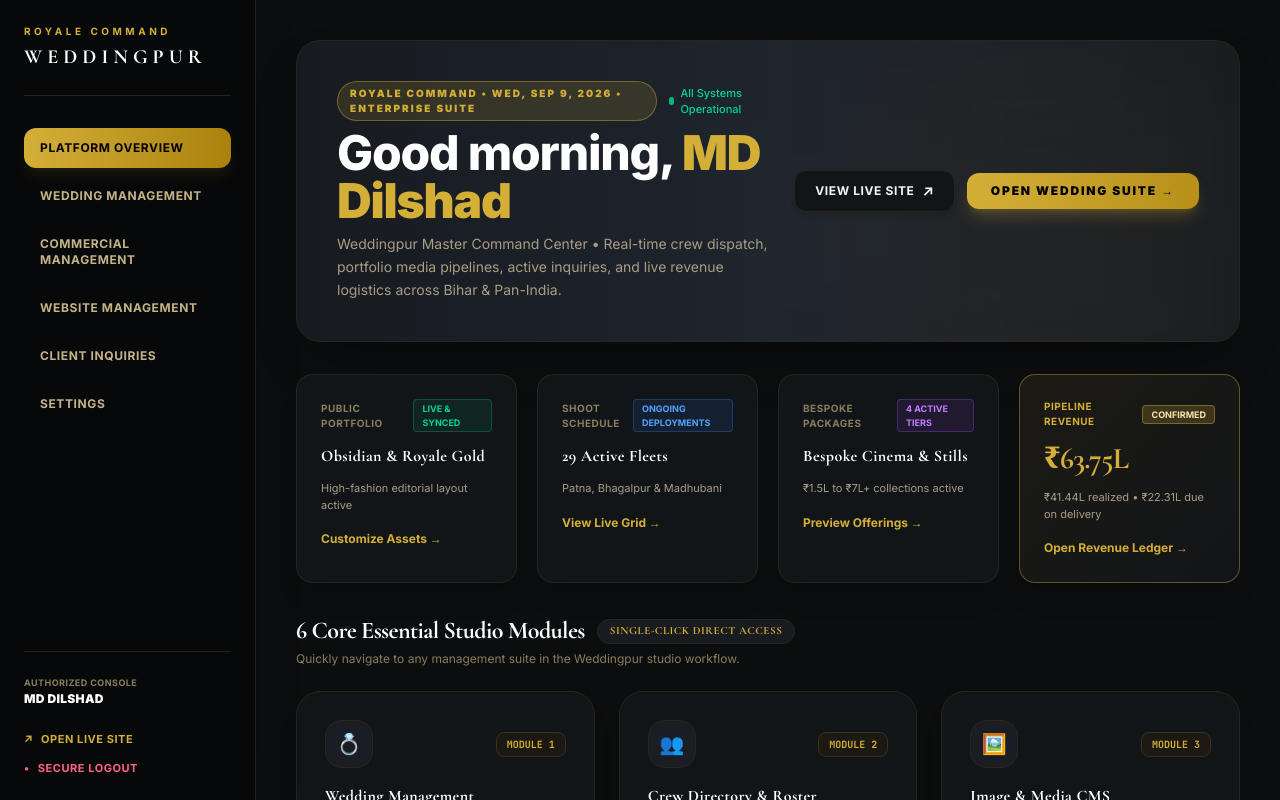
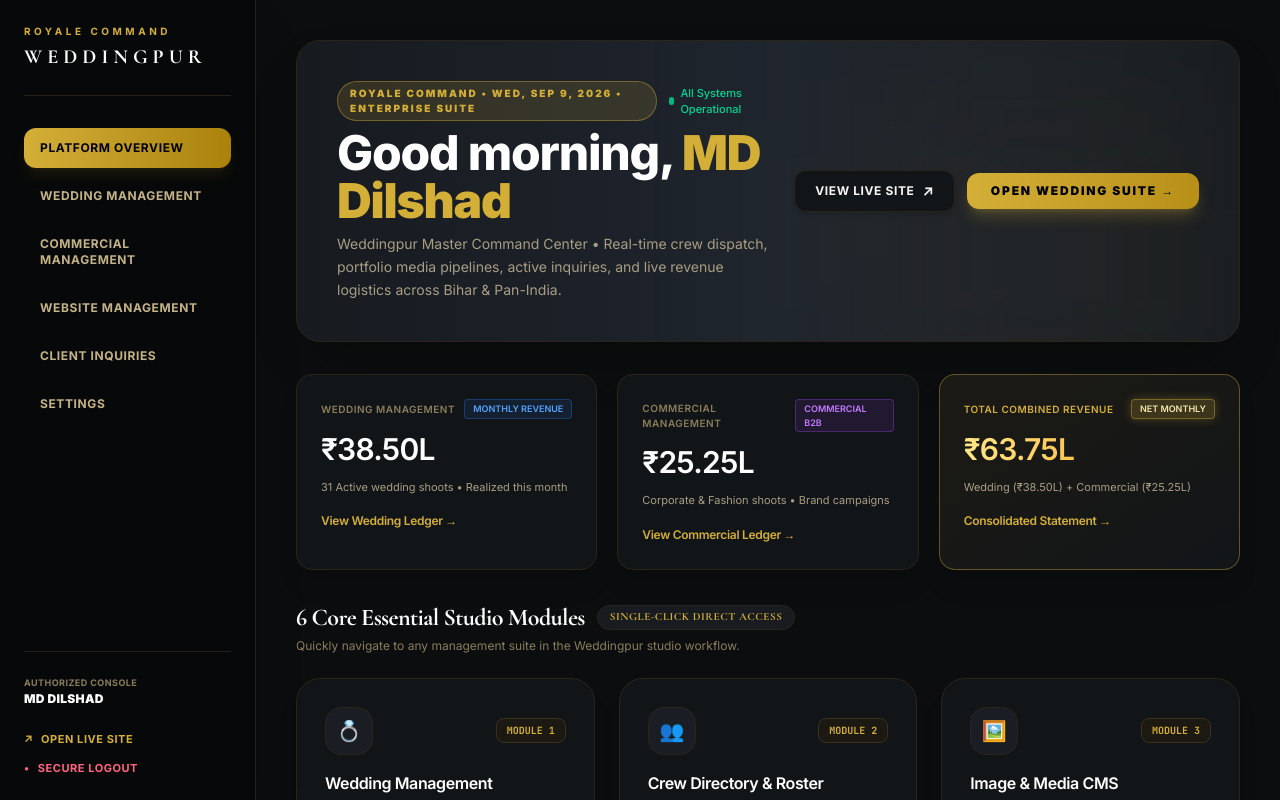
Before and after one commit to Dilshad1234-alam/wedding-studio, a Next.js app: page /admin/overview in a window 1280 px wide. Shown: the top 800 px of the page. Built offline with nearby package versions, Linux system fonts and the light colour scheme.

Commit message:
Modify a admin panel

```diff
--- a/src/app/admin/overview/page.js
+++ b/src/app/admin/overview/page.js
@@ -4,6 +4,11 @@ import Link from 'next/link';
 
 export default function OverviewPage() {
   const [currentDate, setCurrentDate] = useState('');
+  const [revenue, setRevenue] = useState({
+    wedding: { amount: "₹38.50L", activeShoots: 31 },
+    commercial: { amount: "₹25.25L" },
+    total: "₹63.75L"
+  });
 
   useEffect(() => {
     const d = new Date();
@@ -113,64 +118,53 @@ export default function OverviewPage() {
         </div>
       </div>
 
-      {/* 2. TOP STATUS ROW */}
-      <div className="grid grid-cols-1 sm:grid-cols-2 lg:grid-cols-4 gap-5">
+      {/* 2. TOP REVENUE LOGISTICS ROW */}
+      <div className="grid grid-cols-1 md:grid-cols-3 gap-5">
 
+        {/* Card 1: Wedding Management */}
         <div className="bg-[#121518] border border-[#2B2519] rounded-2xl p-6 shadow-xl space-y-3 relative hover:border-[#D4AF37]/40 transition-colors">
           <div className="flex justify-between items-center">
-            <span className="text-[10px] font-bold uppercase tracking-wider text-[#8A7D5C]">PUBLIC PORTFOLIO</span>
-            <span className="px-2 py-0.5 rounded text-[9px] font-bold bg-emerald-500/10 text-emerald-400 border border-emerald-500/30">
-              LIVE & SYNCED
+            <span className="text-[10px] font-sans font-semibold uppercase tracking-wider text-[#8A7D5C]">WEDDING MANAGEMENT</span>
+            <span className="px-2 py-0.5 rounded text-[9px] font-sans font-semibold bg-blue-500/10 text-blue-400 border border-blue-500/30">
+              MONTHLY REVENUE
             </span>
           </div>
-          <h4 className="text-base font-extrabold text-white tracking-wide">Obsidian & Royale Gold</h4>
-          <p className="text-[11px] text-[#A89D84]">High-fashion editorial layout active</p>
-          <Link className="inline-block text-xs font-bold text-[#D4AF37] hover:text-[#F3E5AB] pt-1" href="/admin/media">
-            Customize Assets →
+          <h4 className="text-3xl font-sans font-semibold tracking-tight text-white">{revenue.wedding.amount}</h4>
+          <p className="text-[11px] font-sans text-[#A89D84]">{revenue.wedding.activeShoots} Active wedding shoots • Realized this month</p>
+          <Link className="inline-block text-xs font-sans font-semibold tracking-tight text-[#D4AF37] hover:text-[#F3E5AB] pt-1" href="/admin/wedding-management">
+            View Wedding Ledger →
           </Link>
         </div>
 
+        {/* Card 2: Commercial Management */}
         <div className="bg-[#121518] border border-[#2B2519] rounded-2xl p-6 shadow-xl space-y-3 relative hover:border-[#D4AF37]/40 transition-colors">
           <div className="flex justify-between items-center">
-            <span className="text-[10px] font-bold uppercase tracking-wider text-[#8A7D5C]">SHOOT SCHEDULE</span>
-            <span className="px-2 py-0.5 rounded text-[9px] font-bold bg-blue-500/10 text-blue-400 border border-blue-500/30">
-              ONGOING DEPLOYMENTS
+            <span className="text-[10px] font-sans font-semibold uppercase tracking-wider text-[#8A7D5C]">COMMERCIAL MANAGEMENT</span>
+            <span className="px-2 py-0.5 rounded text-[9px] font-sans font-semibold bg-purple-500/10 text-purple-400 border border-purple-500/30">
+              COMMERCIAL B2B
             </span>
           </div>
-          <h4 className="text-base font-extrabold text-white tracking-wide">29 Active Fleets</h4>
-          <p className="text-[11px] text-[#A89D84]">Patna, Bhagalpur & Madhubani</p>
-          <Link className="inline-block text-xs font-bold text-[#D4AF37] hover:text-[#F3E5AB] pt-1" href="/admin/wedding-management">
-            View Live Grid →
+          <h4 className="text-3xl font-sans font-semibold tracking-tight text-white">{revenue.commercial.amount}</h4>
+          <p className="text-[11px] font-sans text-[#A89D84]">Corporate & Fashion shoots • Brand campaigns</p>
+          <Link className="inline-block text-xs font-sans font-semibold tracking-tight text-[#D4AF37] hover:text-[#F3E5AB] pt-1" href="/admin/commercial">
+            View Commercial Ledger →
           </Link>
         </div>
 
-        <div className="bg-[#121518] border border-[#2B2519] rounded-2xl p-6 shadow-xl space-y-3 relative hover:border-[#D4AF37]/40 transition-colors">
+        {/* Card 3: Combined Monthly Total */}
+        <div className="bg-gradient-to-br from-[#1C1A14] to-[#121518] border border-[#D4AF37]/40 rounded-2xl p-6 shadow-xl space-y-3 relative shadow-[0_0_25px_rgba(212,175,55,0.1)]">
           <div className="flex justify-between items-center">
-            <span className="text-[10px] font-bold uppercase tracking-wider text-[#8A7D5C]">BESPOKE PACKAGES</span>
-            <span className="px-2 py-0.5 rounded text-[9px] font-bold bg-purple-500/10 text-purple-400 border border-purple-500/30">
-              4 ACTIVE TIERS
+            <span className="text-[10px] font-sans font-semibold uppercase tracking-wider text-[#D4AF37]">TOTAL COMBINED REVENUE</span>
+            <span className="px-2 py-0.5 rounded text-[9px] font-sans font-semibold bg-[#D4AF37]/20 text-[#F3E5AB] border border-[#D4AF37]/40 shadow-[0_0_10px_rgba(212,175,55,0.3)]">
+              NET MONTHLY
             </span>
           </div>
-          <h4 className="text-base font-extrabold text-white tracking-wide">Bespoke Cinema & Stills</h4>
-          <p className="text-[11px] text-[#A89D84]">₹1.5L to ₹7L+ collections active</p>
-          <Link className="inline-block text-xs font-bold text-[#D4AF37] hover:text-[#F3E5AB] pt-1" href="/services" target="_blank">
-            Preview Offerings →
-          </Link>
-        </div>
-
-        <div className="bg-gradient-to-br from-[#1C1A14] to-[#121518] border border-[#D4AF37]/40 rounded-2xl p-6 shadow-xl space-y-3 relative">
-          <div className="flex justify-between items-center">
-            <span className="text-[10px] font-bold uppercase tracking-wider text-[#D4AF37]">PIPELINE REVENUE</span>
-            <span className="px-2 py-0.5 rounded text-[9px] font-bold bg-[#D4AF37]/20 text-[#F3E5AB] border border-[#D4AF37]/40">
-              CONFIRMED
-            </span>
-          </div>
-          <h4 className="text-3xl font-black tracking-tight text-[#D4AF37]">
-            ₹63.75L
+          <h4 className="text-3xl font-sans font-semibold tracking-tight text-transparent bg-clip-text bg-gradient-to-r from-amber-200 to-amber-500">
+            {revenue.total}
           </h4>
-          <p className="text-[11px] text-[#A89D84]">₹41.44L realized • ₹22.31L due on delivery</p>
-          <Link className="inline-block text-xs font-bold text-[#D4AF37] hover:text-[#F3E5AB] pt-1" href="/admin/wedding-management">
-            Open Revenue Ledger →
+          <p className="text-[11px] font-sans text-[#A89D84]">Wedding ({revenue.wedding.amount}) + Commercial ({revenue.commercial.amount})</p>
+          <Link className="inline-block text-xs font-sans font-semibold tracking-tight text-[#D4AF37] hover:text-[#F3E5AB] pt-1" href="/admin/overview">
+            Consolidated Statement →
           </Link>
         </div>
 
@@ -207,20 +201,20 @@ export default function OverviewPage() {
                 </div>
 
                 <div>
-                  <h4 className="text-base font-extrabold text-white tracking-wide group-hover:text-[#F3E5AB] transition-colors">
+                  <h4 className="text-base font-sans font-semibold tracking-tight text-white group-hover:text-[#F3E5AB] transition-colors">
                     {module.title}
                   </h4>
-                  <span className="text-[10px] font-bold text-[#8A7D5C] uppercase tracking-wider block mb-2 mt-1">
+                  <span className="text-[10px] font-sans font-semibold text-[#8A7D5C] uppercase tracking-wider block mb-2 mt-1">
                     STATUS: {module.badge}
                   </span>
-                  <p className="text-xs text-[#A89D84] font-normal leading-relaxed">
+                  <p className="text-xs font-sans text-[#A89D84] font-normal leading-relaxed">
                     {module.desc}
                   </p>
                 </div>
               </div>
 
               <div className="pt-4 border-t border-[#1C1F24]">
-                <Link className="w-full py-2.5 rounded-xl border border-[#2B2519] bg-[#16191F] group-hover:bg-gradient-to-r group-hover:from-[#D4AF37] group-hover:to-[#B89018] group-hover:text-black text-[#D4AF37] text-xs font-black uppercase tracking-wider flex items-center justify-center gap-2 transition-all duration-300 shadow-md cursor-pointer" href={module.link}>
+                <Link className="w-full py-2.5 rounded-xl border border-[#2B2519] bg-[#16191F] group-hover:bg-gradient-to-r group-hover:from-[#D4AF37] group-hover:to-[#B89018] group-hover:text-black text-[#D4AF37] text-xs font-sans font-semibold uppercase tracking-wider flex items-center justify-center gap-2 transition-all duration-300 shadow-md cursor-pointer" href={module.link}>
                   {module.actionText}
                 </Link>
               </div>
--- a/src/app/contact/page.js
+++ b/src/app/contact/page.js
@@ -1,7 +1,9 @@
 "use client";
 import React, { useState, useEffect } from 'react';
+import { useProtectedAction } from '@/hooks/useProtectedAction';
 
 export default function ContactPage() {
+  const { handleProtectedAction } = useProtectedAction();
   const [formData, setFormData] = useState({
     name: '',
     mobile: '',
@@ -217,7 +219,7 @@ export default function ContactPage() {
             </div>
           )}
 
-          <form onSubmit={handleSubmit} className="space-y-5">
+          <form onSubmit={handleProtectedAction(handleSubmit)} className="space-y-5">
             {/* Name & Mobile */}
             <div className="grid grid-cols-1 sm:grid-cols-2 gap-4">
               <div>
--- a/src/app/films/page.js
+++ b/src/app/films/page.js
@@ -1,8 +1,10 @@
 "use client";
 import React, { useState } from 'react';
 import Link from 'next/link';
+import { useProtectedAction } from '@/hooks/useProtectedAction';
 
 export default function FilmsPage() {
+  const { handleProtectedAction } = useProtectedAction();
   const [activeCategory, setActiveCategory] = useState('all');
 
   // Hero showcase films mapped to each category
@@ -186,6 +188,7 @@ export default function FilmsPage() {
           href={currentHero.youtubeUrl}
           target="_blank"
           rel="noopener noreferrer"
+          onClick={handleProtectedAction()}
           className="w-full group relative block aspect-[16/9] sm:aspect-[21/9] rounded-3xl overflow-hidden shadow-2xl border-4 border-[#2B2519] bg-[#121518] cursor-pointer animate-fadeIn transition-all duration-700 mb-12"
         >
           <img
@@ -236,6 +239,7 @@ export default function FilmsPage() {
               href={film.youtubeUrl}
               target="_blank"
               rel="noopener noreferrer"
+              onClick={handleProtectedAction()}
               className="group bg-[#121518] rounded-3xl p-5 border border-[#2B2519] shadow-xl hover:shadow-xl hover:border-[#D4AF37]/40/50 transition-all duration-500 block"
             >
               <div className="relative aspect-[16/9] rounded-2xl overflow-hidden bg-black mb-5">
--- /dev/null
+++ b/src/hooks/useProtectedAction.js
@@ -0,0 +1,32 @@
+import { useRouter, usePathname } from "next/navigation";
+import { useEffect, useState } from "react";
+
+export function useProtectedAction() {
+  const router = useRouter();
+  const pathname = usePathname();
+  const [isAuthenticated, setIsAuthenticated] = useState(false);
+
+  useEffect(() => {
+    // Check custom session authentication used by the navbar
+    const userStr = sessionStorage.getItem('weddingpur_user');
+    setIsAuthenticated(!!userStr);
+  }, []);
+
+  const handleProtectedAction = (callback) => {
+    return (e) => {
+      if (!isAuthenticated) {
+        if (e && e.preventDefault) e.preventDefault();
+        const callbackUrl = encodeURIComponent(pathname || '/');
+        router.push(`/register?callbackUrl=${callbackUrl}`);
+        return;
+      }
+
+      if (typeof callback === 'function') {
+        if (e && e.preventDefault) e.preventDefault();
+        callback(e);
+      }
+    };
+  };
+
+  return { handleProtectedAction, isAuthenticated };
+}
```
Also changed, not shown: src/app/landing/page.js (+7 -2 lines), src/app/login/page.js (+10 -8 lines), src/app/register/page.js (+12 -10 lines).
